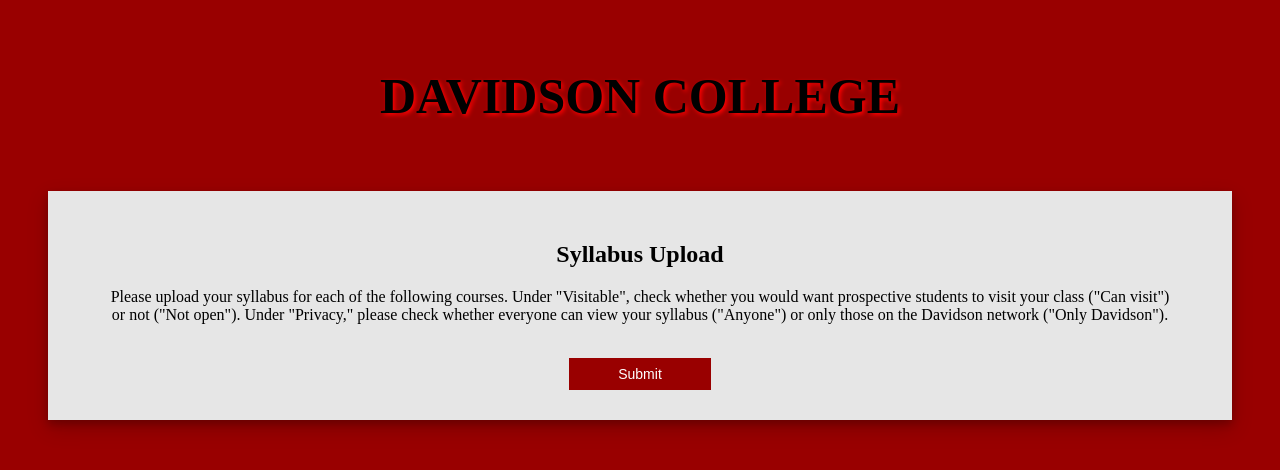
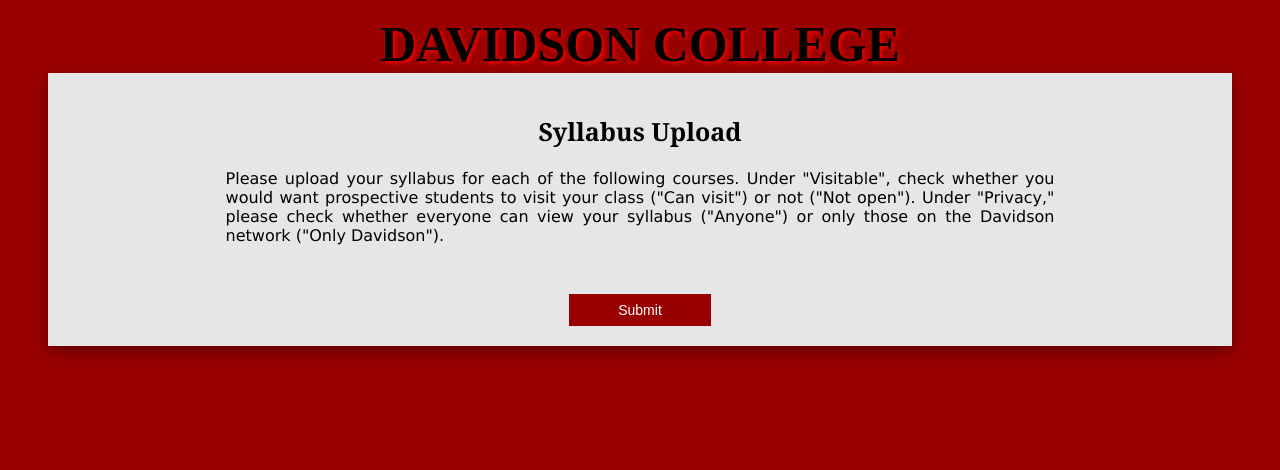
Before and after one commit to kawilliams/new-db-Pronto-Flask, a Flask app: template templates/my_courses.html in a window 1280 px wide. Shown: the top 470 px of the page. Run offline with Flask 2, Linux system fonts and the light colour scheme; the template is opened without the code that fills it, so the values that code supplies are empty.

Commit message:
Server files

```diff
--- a/static/syl_manager.css
+++ b/static/syl_manager.css
@@ -254,7 +254,7 @@ body{
 	position:absolute;
 	top:20px;
 	left:20px;
-	min-width:1050px;
+	min-width:1170px;
 }
 #quick_info table{
 	width:100%;
--- a/static/upload.css
+++ b/static/upload.css
@@ -1,6 +1,7 @@
 .error {color: #ff4d4d;}
 body{
 background-color: #990000;
+font-family:"verdana";
 }
 #upload_div_login{
 background-color: #e6e6e6;
@@ -11,15 +12,39 @@ padding-bottom: 30px;
 text-align: center;
 }
 
-
+#user_semest_container{
+width:50%;
+margin: 0 auto;
+margin-left:35%;
+text-align:left;
+}
+#username{
+padding:7px;
+border-radius:3px;
+border:1px solid #cccccc;
+margin-left:5px;
+font-size:13px;
+color:#800000;
+margin-bottom:20px;
+}
+#username:focus{
+	background-color:#e6f2ff;
+}
+#semester_select{
+	margin-left:25px;
+	width:170px;
+	padding:5px;
+	text-align:center;
+	margin-bottom:20px;
+}
 #upload_div{
 background-color: #e6e6e6;
 margin: 40px;
 margin-top:0px;
 box-shadow: 0 4px 8px 0 rgba(0, 0, 0, 0.2), 0 8px 20px 0 rgba(0, 0, 0, 0.19);
-min-width: 640px;
-padding-bottom: 30px;
-padding-top: 30px;
+min-width: 800px;
+padding-bottom: 20px;
+padding-top: 20px;
 text-align: center;
 }
 #davidson_logo {
@@ -27,15 +52,26 @@ font-size: 50px;
 text-align: center;
 font-family: "copperplate gothic lite";
 text-shadow: 2px 2px 4px #FF0000;
+margin-top:15px;
+margin-bottom:0px;
 }
 #syllabus_upload {
 text-align: center;
-font-family: "times new roman";
+font-family: "cambria";
+font-size: 25px;
 }
 
 #syllabus_upload_load {
 text-align: center;
-font-family: "times new roman";
+font-family: "cambria";
+font-size:25px;
+font-weight:normal;
+padding-bottom:8px;
+border-bottom:2px solid black;
+width: 90%;
+margin:0 auto;
+margin-top: 20px;
+margin-bottom: 30px;
 }
 
 .input_text {
@@ -83,8 +120,9 @@ font-family: "times new roman";
 	height:8%;
 	transition:0.5s;
 	min-width:110px;
+	margin-top:10px;
 }
-#button:hover, #button:focus, #submit:hover, #submit:focus {
+#button:hover, #button:focus, #submit_changes:hover, #submit_changes:focus {
 	box-shadow: 0 4px 8px 0 rgba(0, 0, 0, 0.2), 0 8px 20px 0 rgba(0, 0, 0, 0.19);
 	transition:0.5s;
 }
@@ -167,10 +208,16 @@ tr:hover {/*background-color: #cccccc;*/background-color:#e6f2ff}
 	margin:10px;
 }
 #you_teach {
-	text-align:center;
-	color:black;
-	margin-right: 5%;
-	margin-left:5%;
+	text-align:justify;
+	color:#90000;
+	margin-right: 15%;
+	margin-left:15%;
+	margin-bottom:20px;
+}
+#profs_courses{
+	font-family:"cambria";
+	font-size:25px;
+	margin-top:40px;
 }
 .dept, .no {
 	width:4%;
```
Also changed, not shown: other parts of static/upload.css (+20 -7 lines), static/1617ClassSchedule.csv.
